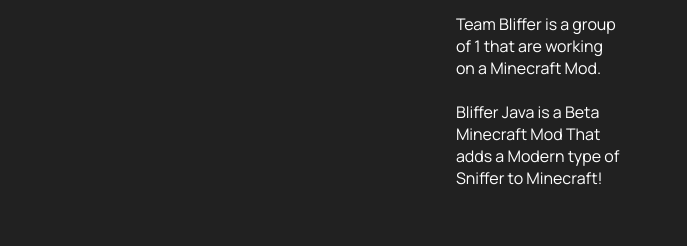
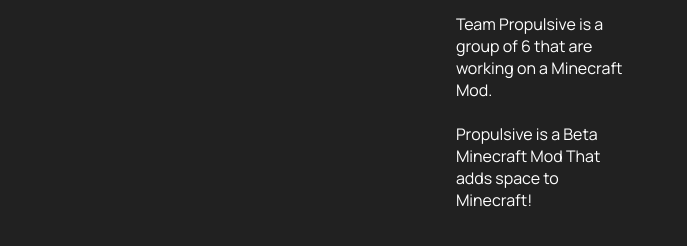
Before and after one commit to TeamPropulsive/TeamPropulsive.github.io, a plain HTML site: page index.html in a window 1280 px wide. Shown: the part 112-358 px from the top of the page, without its empty margins (0-687 px from the left). Drawn offline with Linux system fonts and the light colour scheme.

```diff
--- a/index.html
+++ b/index.html
@@ -20,7 +20,7 @@
     </nav>
     <div class="center">
         <h1> Team Propulsive </h1>
-        <p> Team Bliffer is a group of 1 that are working on a Minecraft Mod. <br> <br> Bliffer Java is a Beta Minecraft Mod That adds a Modern type of Sniffer to Minecraft!</p>
+        <p> Team Propulsive is a group of 6 that are working on a Minecraft Mod. <br> <br> Propulsive is a Beta Minecraft Mod That adds space to Minecraft!</p>
     </div>
  </body>
  </html>
```
Also changed, not shown: 1 other file.
